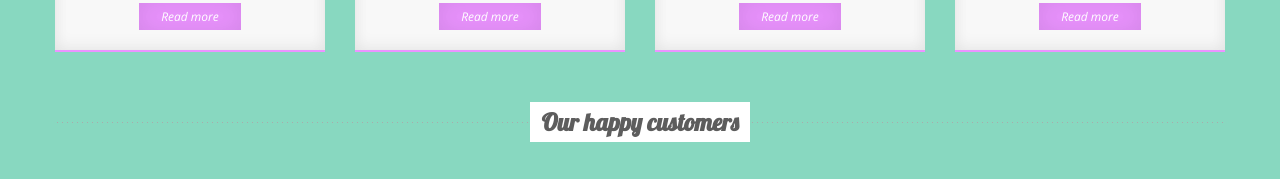
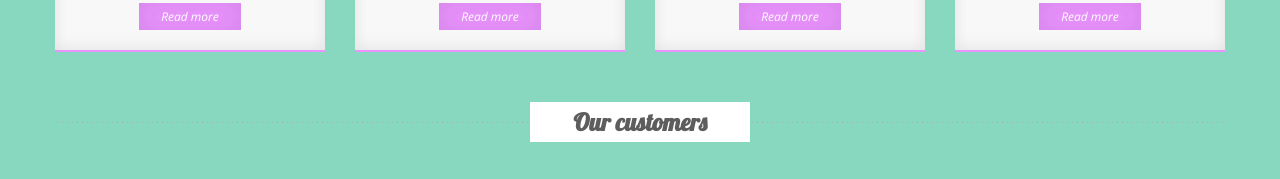
Before and after one commit to singhdivash/singhdivash.github.io, a plain HTML site: page index.html in a window 1280 px wide. Shown: the part 1193-1372 px from the top of the page. Drawn offline with nearby package versions, Linux system fonts and the light colour scheme; some packages are replaced by stand-ins of ours; a web font is replaced by a local one.

Commit message:
Update index.html

```diff
--- a/index.html
+++ b/index.html
@@ -215,7 +215,7 @@
     <!-- Latest Work -->
     <div class="portfolio container">
       <div class="portfolio-title">
-        <h3>Our happy customers</h3>
+        <h3>Our customers</h3>
       </div>
       <div class="row">
         <div class="work span3">
```
